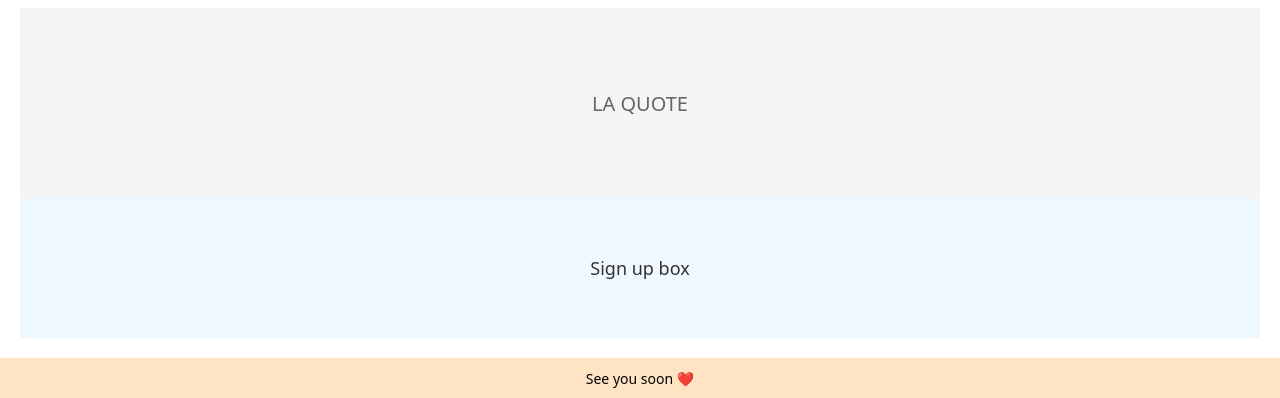
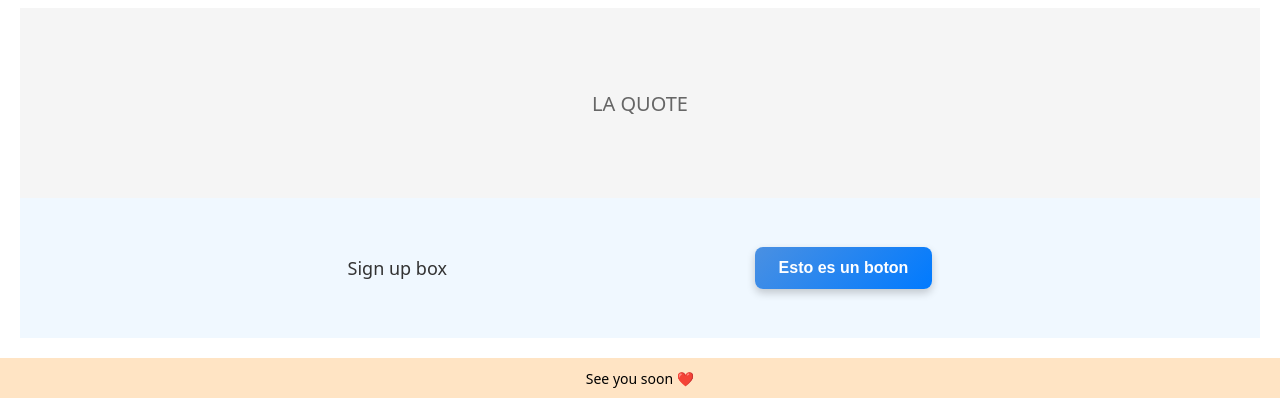
Before and after one commit to ultrasonicthomas/TEST_WEB, a plain HTML site: page index.html in a window 1280 px wide. Shown: the part 462-860 px from the top of the page. Drawn offline with Linux system fonts and the light colour scheme.

Commit message:
Update index.html

```diff
--- a/index.html
+++ b/index.html
@@ -39,7 +39,13 @@
         </div>
 
         <div class="Quote">LA QUOTE</div>
-        <div class="Apuntate">Sign up box</div>
+
+
+
+        <div class="Apuntate">Sign up box
+            <button class="btn">Esto es un boton</button>
+        </div>
+
     </div>
 
     <div class="footer">See you soon ❤️</div>
```
